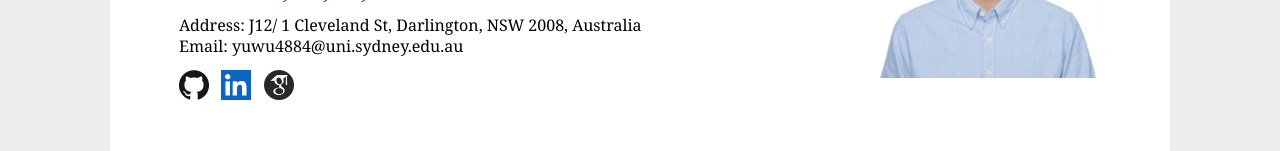
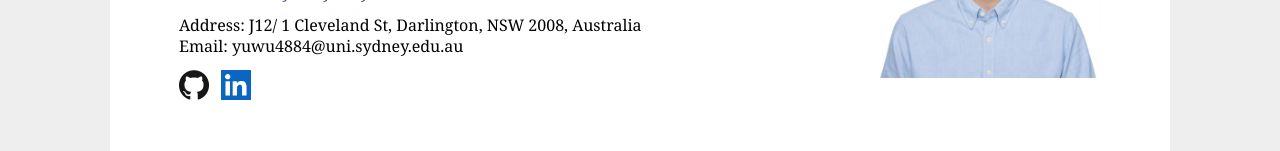
Before and after one commit to wu-yu-hao/wu-yu-hao.github.io, a plain HTML site: page index.html in a window 1280 px wide. Shown: the part 252-403 px from the top of the page. Drawn offline with Linux system fonts and the light colour scheme.

Commit message:
Update index.html

```diff
--- a/index.html
+++ b/index.html
@@ -50,7 +50,7 @@
 		<p>
 			<a href="https://github.com/wu-yu-hao/"><img src="assets/logos/github_logo.png" height="30px"></a>&nbsp;&nbsp;
 			<a href="https://www.linkedin.com/in/yuhao-wu-9a3753282/"><img src="assets/logos/linkedin_logo.jpeg" height="30px"></a>&nbsp;&nbsp;
-			<a href=""><img src="assets/logos/google_logo.png" height="30px"></a>&nbsp;&nbsp;
+<!-- 			<a href=""><img src="assets/logos/google_logo.png" height="30px"></a>&nbsp;&nbsp; -->
 		</p>
 			</td>
 
```
